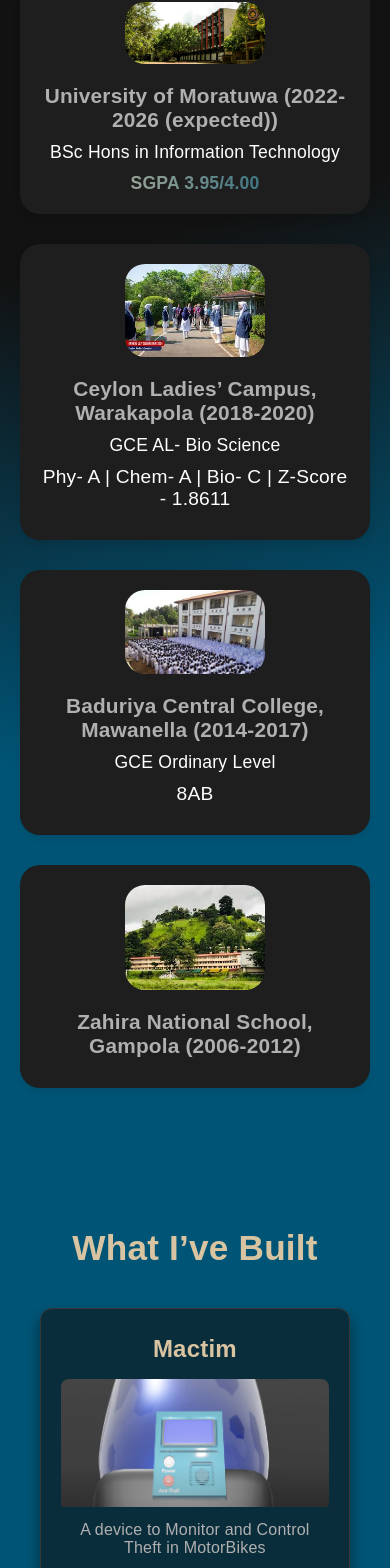
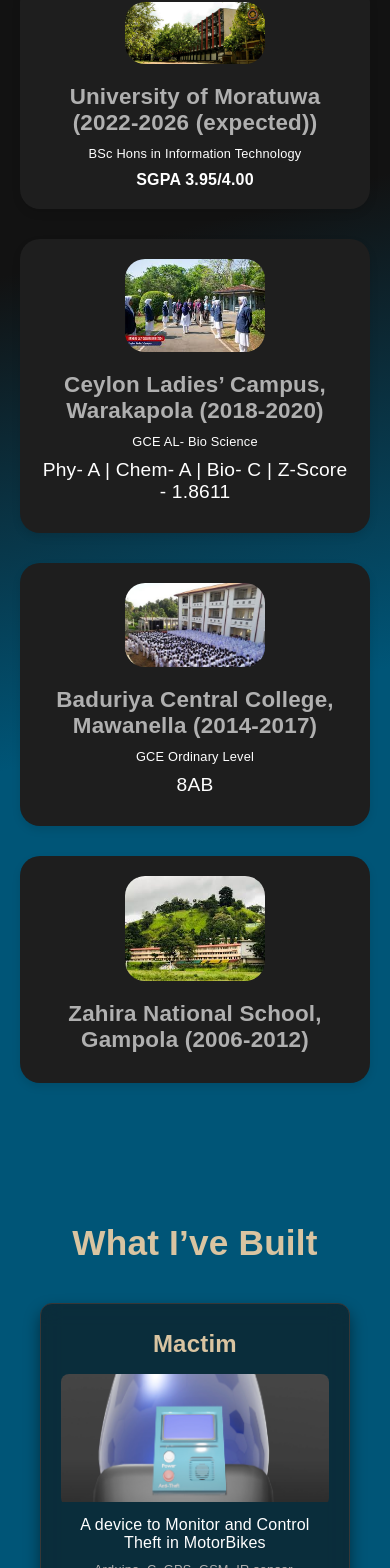
Before and after one commit to aaishahhamdha/Aaishah-Hamdha, a React (Vite) app: page / in a window 390 px wide. Shown: the part 1062-2630 px from the top of the page. Built offline with nearby package versions, Linux system fonts and the light colour scheme.

Commit message:
new changes

```diff
--- a/src/components/Projects/Project.jsx
+++ b/src/components/Projects/Project.jsx
@@ -8,20 +8,52 @@
 import price from '../../assets/price.png';
 
 const projects = [
-  { id: 1, imgsrc: hw, name: 'Mactim', description: 'A device to Monitor and Control Theft in MotorBikes', tech: 'Arduino, C, GPS, GSM, IR sensor, Accelerometer, LED display, Atmel Studio, Blender, KiCad' ,tech2: 'Arduino, C, GPS, GSM, IR sensor, Accelerometer, LED display, Atmel Studio, Blender, KiCad', details: 'Contribution: Developed GSM module and integrated IR sensor. Created 3D models using Blender and produced a demonstration video using iMovie.', link: '' },
+  {
+    id: 1,
+    imgsrc: hw,
+    name: 'Mactim',
+    description: 'A device to Monitor and Control Theft in MotorBikes',
+    tech: 'Arduino, C, GPS, GSM, IR sensor, Accelerometer, LED display, Atmel Studio, Blender, KiCad',
+    tech2: 'Arduino, C, GPS, GSM, IR sensor, Accelerometer, LED display, Atmel Studio, Blender, KiCad',
+    details: 'The Mactim device features an anti-theft mode activated by a secure button press, detecting falls, theft attempts, and unauthorized ignition, sending alerts with GPS coordinates to the owner. In default mode, it monitors speed to alert riders if they exceed safe limits, promoting responsible riding. Key components include an Arduino Mega 2560, GPS, GSM, IR sensor, LCD 1602, MPU6050 accelerometer, vibration sensors, buzzer, and buttons.',
+    contribution: 'Responsible for developing the GSM module for SMS alerts and integrating the IR sensor for speed monitoring.',
+    link: ''
+  },
   {
     id: 2,
     imgsrc: sw,
     name: 'Dataverse',
     description: 'NLP-based data visualization tool',
-    tech: 'Frontend: React.js | Authentication & Authorization: OAuth| JWT , LLM: OpenAI| LangChain , Backend: Python| Django REST Framework , Database: SQLite , Visualization: Chart.js , API: Django REST Framework (DRF), Postman',
+    tech: 'Frontend: React.js | Authentication & Authorization: OAuth | JWT , LLM: OpenAI | LangChain , Backend: Python | Django REST Framework , Database: SQLite , Visualization: Chart.js , API: Django REST Framework (DRF), Postman',
     tech2: 'React.js , OAuth , OpenAI, LangChain , Django REST Framework , SQLite , Chart.js , Postman',
-    details: 'Key Functionalities: Natural language to SQL query generation, JWT & social login authentication, user management, profile customization, data visualization, database management, collaboration, chat & voice input for queries, admin dashboard.\n My Contributions: UI design in Figma, JWT-based login, social login, role management, profile editing, user & role management, collaboration, database views, natural language to SQL conversion, system module integration, and UI refinement.',
+    details: 'Key Functionalities: Natural language to SQL query generation, JWT & social login authentication, user management, profile customization, data visualization, database management, collaboration, chat & voice input for queries, admin dashboard.',
+    contribution: 'UI design in Figma, JWT-based traditional and social authentication , role management, profile editing, user & role management, collaboration, database views, natural language to SQL conversion, system module integration, and UI refinement.',
     link: ''
   },
-  { id: 3, imgsrc: price, name: 'PriceRadar', description: 'Webscraper application to scrape amazon products', tech: ' NextJs, NodeJs, MongoDB, Tailwind CSS, Cheerio , Bright Data', tech2: ' NextJs, NodeJs, MongoDB, Tailwind CSS, Cheerio , Bright Data',details: 'Features: Web scraper application that scrapes Amazon products and tracks their prices.', link: '' },
-  { id: 4, imgsrc: port, name: 'Portfolio', description: 'Responsive personal website', tech: 'ReactJs', tech2: 'ReactJs', details: 'A fully responsive personal portfolio website featuring key sections such as Hero, About, Skills, Projects, Services, and Contact. The site includes smooth scrolling navigation for a seamless user experience, customizable dark/light mode options, and is optimized for flawless interaction across all devices.', link: '' },
+  {
+    id: 3,
+    imgsrc: price,
+    name: 'PriceRadar',
+    description: 'Webscraper application to scrape Amazon products',
+    tech: ' NextJs, NodeJs, MongoDB, Tailwind CSS, Cheerio , Bright Data',
+    tech2: ' NextJs, NodeJs, MongoDB, Tailwind CSS, Cheerio , Bright Data',
+    details: 'Features: Web scraper application that scrapes Amazon products and tracks their prices.',
+    contribution: 'Full devolopment',
+    link: ''
+  },
+  {
+    id: 4,
+    imgsrc: port,
+    name: 'Portfolio',
+    description: 'Responsive personal website',
+    tech: 'ReactJs',
+    tech2: 'ReactJs',
+    details: 'A fully responsive personal portfolio website featuring key sections such as Hero, About, Skills, Projects, Services, and Contact. The site includes smooth scrolling navigation for a seamless user experience, customizable dark/light mode options, and is optimized for flawless interaction across all devices.',
+    contribution: 'Full devolopment',
+    link: ''
+  },
 ];
+
 
 const chunkArray = (array, chunkSize) => {
   const result = [];
@@ -100,6 +132,8 @@
               <h3>{activeProject.description}</h3>
               <p><strong>Project Details:</strong></p>
               <p>{activeProject.details}</p>
+              <p><strong>My contribution:</strong></p>
+              <p>{activeProject.contribution}</p>
               <p><strong>Technologies Used:</strong></p>
               <ul>
                 {activeProject.tech.split(', ').map((tech, index) => (
--- a/src/components/Projects/project.scss
+++ b/src/components/Projects/project.scss
@@ -76,13 +76,11 @@
 
 .card .description {
   margin-bottom: 10px;
-  color: var(--text-secondary);
+  color: var(--text-primary);
   transition: color 0.3s ease;
 }
 
-.card .description:hover {
-  color: var(--text-primary);
-}
+
 
 .card .technologies {
   font-size: 0.8rem;
--- a/src/components/endorsements/Education.css
+++ b/src/components/endorsements/Education.css
@@ -72,9 +72,8 @@
 .education-gpa {
   font-size: 1.3em;
   font-weight: bold;
-  background: linear-gradient(to right, var(--primary-accent), var(--bg-extra-color));
   -webkit-background-clip: text;
-  color: transparent;
+  color: var(--text-primary);
   margin-top: 5px;
 }
 
@@ -88,11 +87,14 @@
   }
 
   .education-institution {
-    font-size: 1.3em;
+    font-size: 1.4em;
   }
 
-  .education-degree, .education-gpa {
-    font-size: 1.1em;
+  .education-degree{
+    font-size: 0.8rem;
+  }
+  .education-gpa , .education-grade {
+    font-size: 1rem;
   }
 
   .image-container {
```
